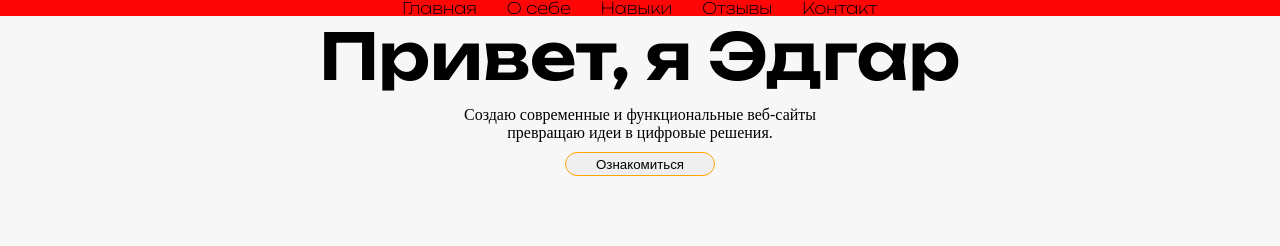
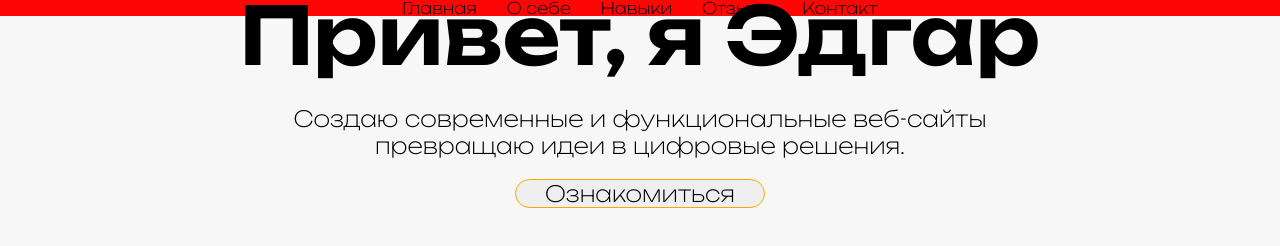
Before and after one commit to Edqwird/porfolio, a plain HTML site: page index.html in a window 1280 px wide. Drawn offline with Linux system fonts and the light colour scheme.

Commit message:
Add files via upload

```diff
--- a/main.css
+++ b/main.css
@@ -34,23 +34,27 @@ html {
     justify-content: center;
     align-items: center;
     flex-direction: column;
-    gap: 10px;
+    gap: 20px;
 }
 
 .starText {
-    font-size: 4rem;
+    font-size: 5rem;
     font-family: undo;
 }
 
 .infoText {
     text-align: center;
+    font-size: 1.4rem;
+    font-family: undo1;
 }
 
 .buttonOne {
     width: 100%;
-    max-width: 150px;
-    height: 30px;
+    max-width: 250px;
+    height: 40px;
+    font-family: undo1;
     border-radius: 1rem;
+    font-size: 1.4rem;
     border: none;
     border: 1px solid orange;
 }
```
